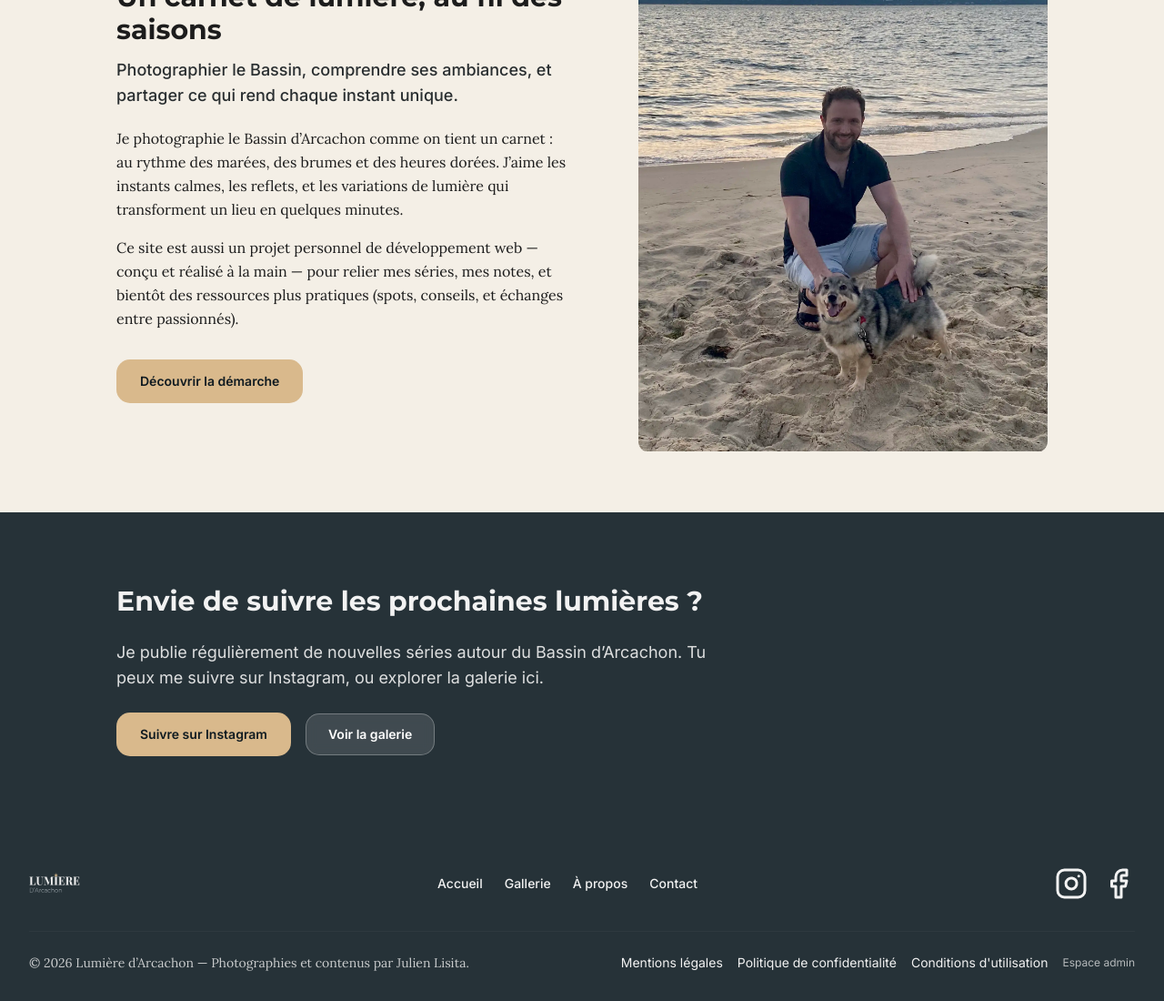
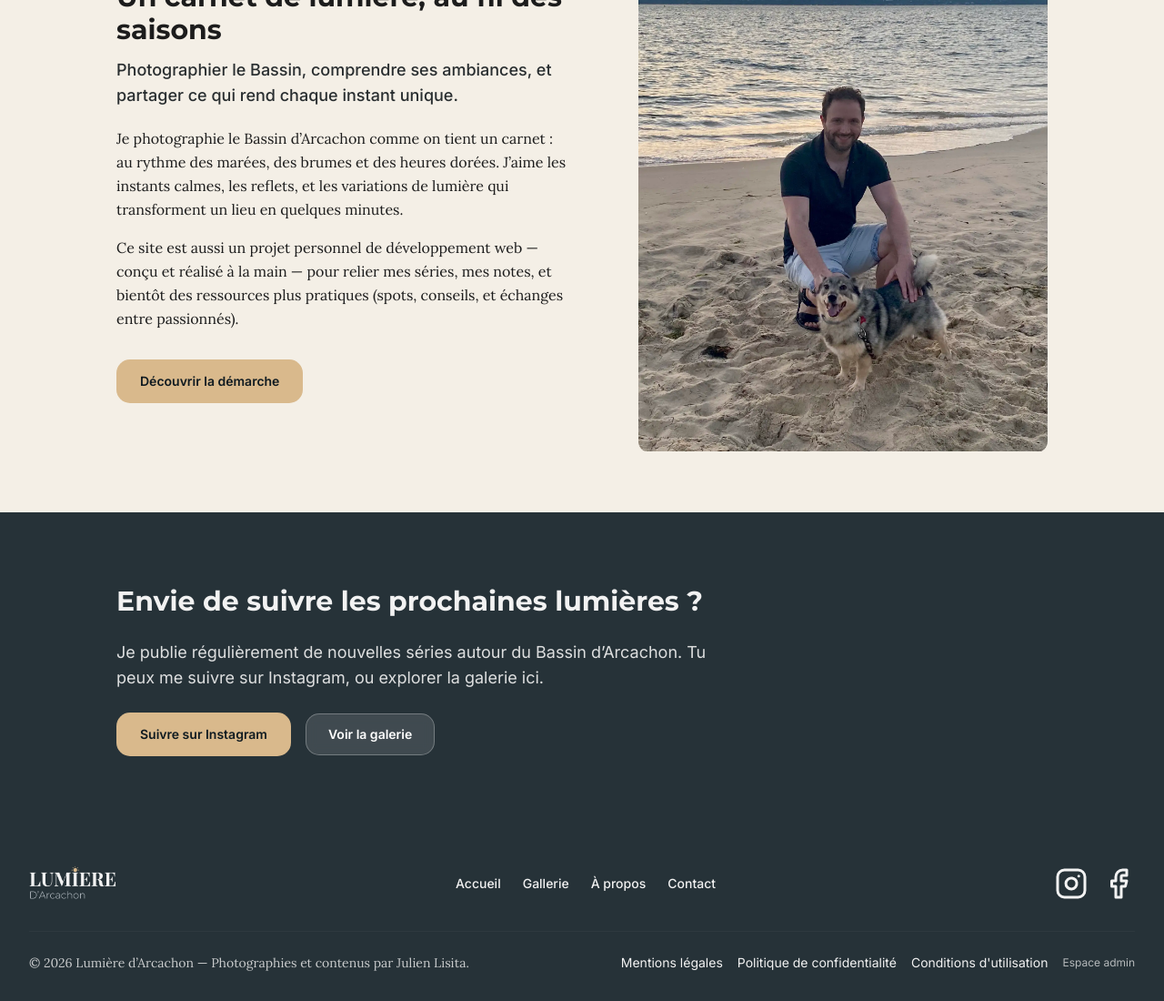
Before and after one commit to julienlisita/lumieredarcachon, a Next.js app: page / in a window 1280 px wide. Shown: the part 3476-4576 px from the top of the page at 91% size. Built offline with nearby package versions, Linux system fonts and the light colour scheme; a web font is replaced by a local one.

Commit message:
refactor(footer): adjust logo size in footer

```diff
--- a/src/components/layout/Footer.css
+++ b/src/components/layout/Footer.css
@@ -12,7 +12,7 @@
 }
 
 .footer-logo {
-  @apply relative h-12 w-12 sm:h-14 sm:w-14 flex-shrink-0 rounded-lg overflow-hidden;
+  @apply relative h-12 w-20 sm:h-14 sm:w-24 flex-shrink-0 rounded-lg overflow-hidden;
 }
 
 .footer-nav {
```
